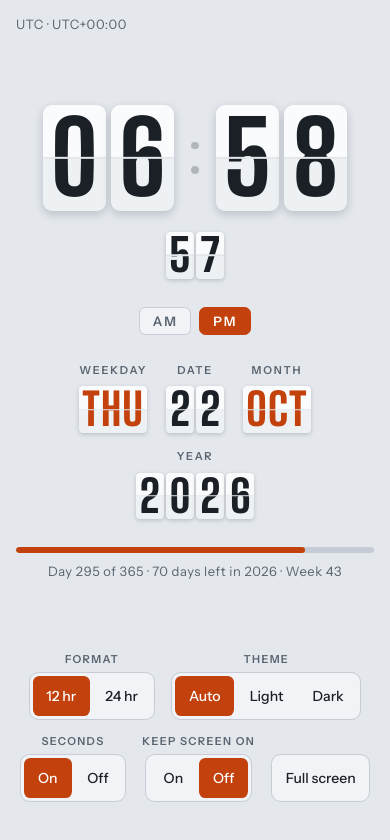
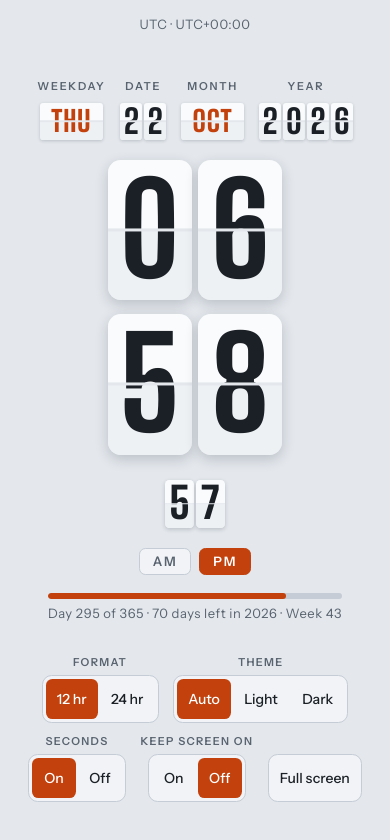
Before and after one commit to SuboHanery/Flip_clock, a plain HTML site: page index.html in a window 390 px wide. Drawn offline with Linux system fonts and the light colour scheme.

Commit message:
Update layout and responsive landscape styling for Flip Clock

```diff
--- a/index.html
+++ b/index.html
@@ -91,25 +91,36 @@
     white-space: nowrap;
   }
 
+  /* the time sits in the middle row; AM/PM above it, calendar below it */
   main {
     flex: 1;
     min-height: 0;
+    display: grid;
+    grid-template-rows: 1fr auto 1fr;
+    justify-items: center;
+    row-gap: 1.25rem;
+  }
+  .lower {
+    align-self: start;
     display: flex;
     flex-direction: column;
     align-items: center;
-    justify-content: center;
-    gap: 1.75rem;
+    gap: 1.1rem;
+    max-width: 100%;
   }
 
   /* ---------- flip clock ---------- */
+  /* hours:minutes stay in the exact middle; seconds sit to the right */
   .face {
-    display: flex;
-    align-items: flex-end;
-    justify-content: center;
-    gap: 0.14em;
+    display: grid;
+    grid-template-columns: 1fr auto 1fr;
+    align-items: end;
+    column-gap: 0.14em;
     font-size: min(15vw, 32vh);
-    max-width: 100%;
+    width: 100%;
   }
+  .hm { grid-column: 2; }
+  .sec { grid-column: 3; justify-self: start; }
   .grp { display: flex; align-items: center; gap: 0.05em; }
   .sec { font-size: 0.55em; }
   .pair { display: flex; gap: 0.045em; }
@@ -146,7 +157,7 @@
     justify-content: center;
     font-family: var(--digits);
     font-weight: 800;
-    font-size: 0.95em;
+    font-size: 0.9em;
     color: var(--digit);
   }
   .top .v, .ft .v { top: 0; }
@@ -196,6 +207,9 @@
   @keyframes pulse { 0%, 100% { opacity: 1; } 50% { opacity: 0.25; } }
 
   .ampm { display: flex; gap: 0.5rem; }
+  .upper { grid-row: 1; align-self: end; max-width: 100%; }
+  .face { grid-row: 2; }
+  .lower { grid-row: 3; }
   .ampm.off { visibility: hidden; }
   .chip {
     padding: 0.3rem 0.8rem;
@@ -216,7 +230,7 @@
     justify-content: center;
     align-items: flex-end;
     gap: 1rem 0.4em;
-    font-size: min(6vw, 12vh);
+    font-size: min(4.6vw, 9vh);
     max-width: 100%;
   }
   .dg { display: flex; flex-direction: column; align-items: center; gap: 0.6rem; }
@@ -228,8 +242,8 @@
     color: var(--muted);
   }
   .dcards { display: flex; gap: 0.045em; }
-  .card.wide { width: 1.45em; }
-  .card.wide .v { letter-spacing: 0.03em; }
+  .card.wide { width: 1.7em; }
+  .card.wide .v { letter-spacing: 0.03em; font-size: 0.78em; }
   .accent .v { color: var(--accent); }
 
   .year { display: flex; flex-direction: column; align-items: center; gap: 0.6rem; width: min(100%, 28rem); }
@@ -280,22 +294,34 @@
   button:focus-visible { outline: 2px solid var(--accent); outline-offset: 2px; }
   .note { margin: 0; min-height: 1.1em; font-size: 0.8125rem; color: var(--muted); text-align: center; }
 
-  /* phones in portrait */
-  @media (max-width: 720px) {
-    .face { flex-direction: column; align-items: center; gap: 0.2em; font-size: min(27vw, 24vh); }
-    .sec { font-size: 0.45em; }
+  /* phones in portrait: hours stacked over minutes, small seconds beneath, calendar above */
+  @media (max-width: 720px) and (orientation: portrait) {
+    .face { display: flex; flex-direction: column; align-items: center; gap: 0.18em; font-size: min(36vw, 17vh); }
+    .hm { flex-direction: column; gap: 0.1em; }
+    .hm .colon { display: none; }
+    .sec { font-size: 0.34em; }
     .sec .lead { display: none; }
-    .dates { font-size: min(12vw, 7vh); }
-    header { flex-direction: column; align-items: flex-start; }
+    .dates { font-size: min(9.5vw, 5.5vh); flex-wrap: nowrap; gap: 0.4em; }
+    .year { gap: 0.4rem; }
+    header { justify-content: center; text-align: center; }
     .ctl { align-items: center; }
-    .controls { gap: 0.9rem 1rem; }
+    .controls { gap: 0.7rem 0.9rem; }
+    .seg button, .solo { min-width: 44px; padding: 0 0.7rem; }
   }
 
-  /* short landscape screens */
-  @media (max-height: 520px) and (min-width: 721px) {
+  /* phones and small screens held sideways */
+  @media (max-height: 520px) and (orientation: landscape) {
+    body { gap: 0.5rem; padding-block: 0.5rem; }
     .face { font-size: min(15vw, 26vh); }
-    .dates { font-size: min(6vw, 9vh); }
-    main { gap: 1rem; }
+    .dates { font-size: min(4vw, 7vh); }
+    .upper, .lower { gap: 0.4rem; }
+    .cap { display: none; }
+    .ctl > span { display: none; }
+    .seg button, .solo { min-height: 34px; }
+    .solo { min-height: 40px; }
+    .controls { gap: 0.5rem 1rem; }
+    .note { display: none; }
+    .year { display: none; }
   }
 
   @media (prefers-reduced-motion: reduce) {
@@ -310,6 +336,15 @@
 </header>
 
 <main>
+  <div class="upper">
+  <section class="dates" id="dates" aria-hidden="true">
+    <div class="dg"><span class="cap">Weekday</span><div class="dcards accent" data-kind="wd"></div></div>
+    <div class="dg"><span class="cap">Date</span><div class="dcards" data-kind="day"></div></div>
+    <div class="dg"><span class="cap">Month</span><div class="dcards accent" data-kind="mon"></div></div>
+    <div class="dg"><span class="cap">Year</span><div class="dcards" data-kind="yr"></div></div>
+  </section>
+  </div>
+
   <div class="face" id="face" aria-hidden="true">
     <div class="grp hm">
       <div class="pair"></div>
@@ -321,21 +356,16 @@
       <div class="pair"></div>
     </div>
   </div>
+
+  <div class="lower">
   <div class="ampm" id="ampm" aria-live="polite">
     <span class="chip" id="chip-am">AM</span>
     <span class="chip" id="chip-pm">PM</span>
   </div>
-
-  <section class="dates" id="dates" aria-hidden="true">
-    <div class="dg"><span class="cap">Weekday</span><div class="dcards accent" data-kind="wd"></div></div>
-    <div class="dg"><span class="cap">Date</span><div class="dcards" data-kind="day"></div></div>
-    <div class="dg"><span class="cap">Month</span><div class="dcards accent" data-kind="mon"></div></div>
-    <div class="dg"><span class="cap">Year</span><div class="dcards" data-kind="yr"></div></div>
-  </section>
-
   <div class="year">
     <div class="bar"><i id="bar"></i></div>
     <p id="yinfo">&nbsp;</p>
+  </div>
   </div>
   <p class="sr" id="sr"></p>
 </main>
```
